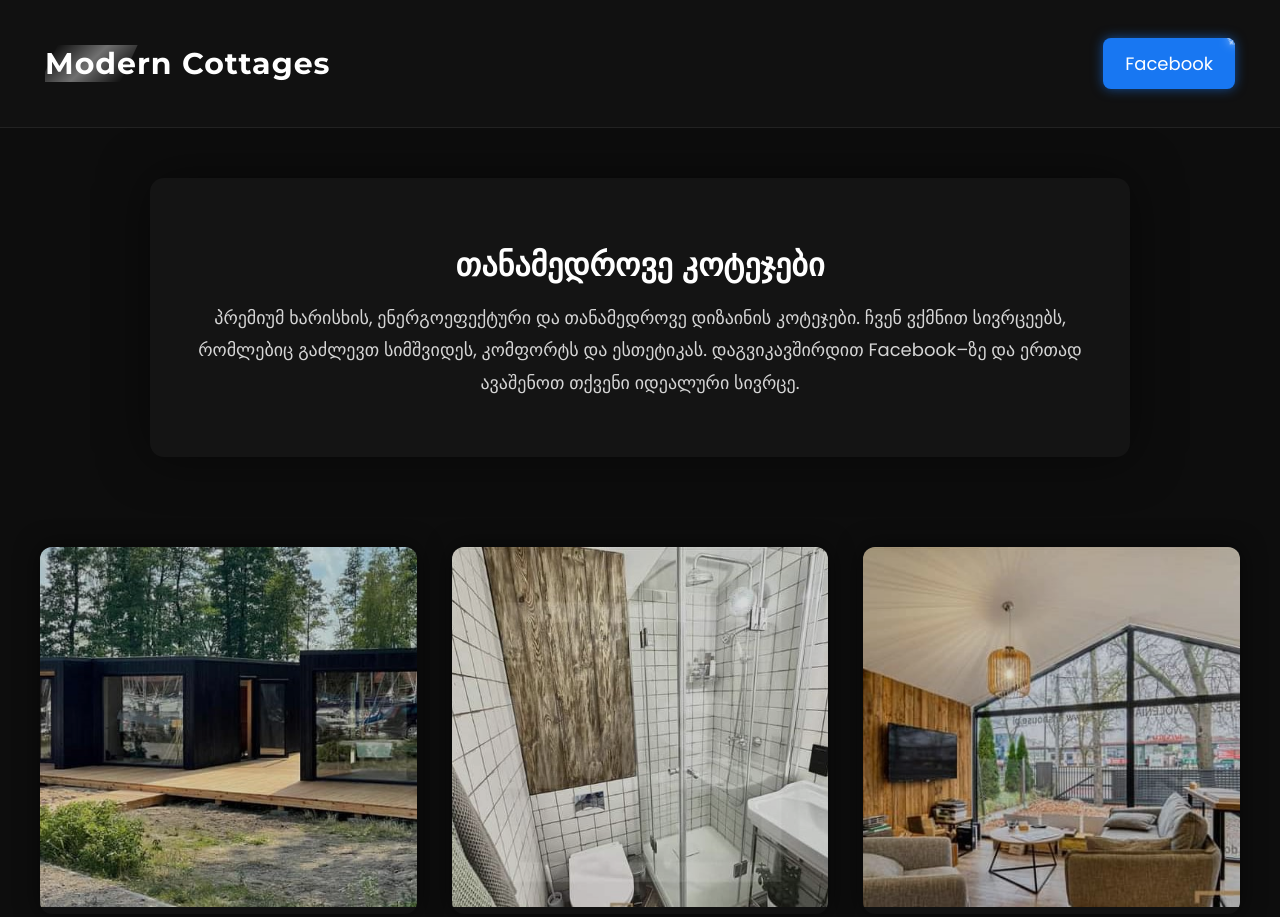
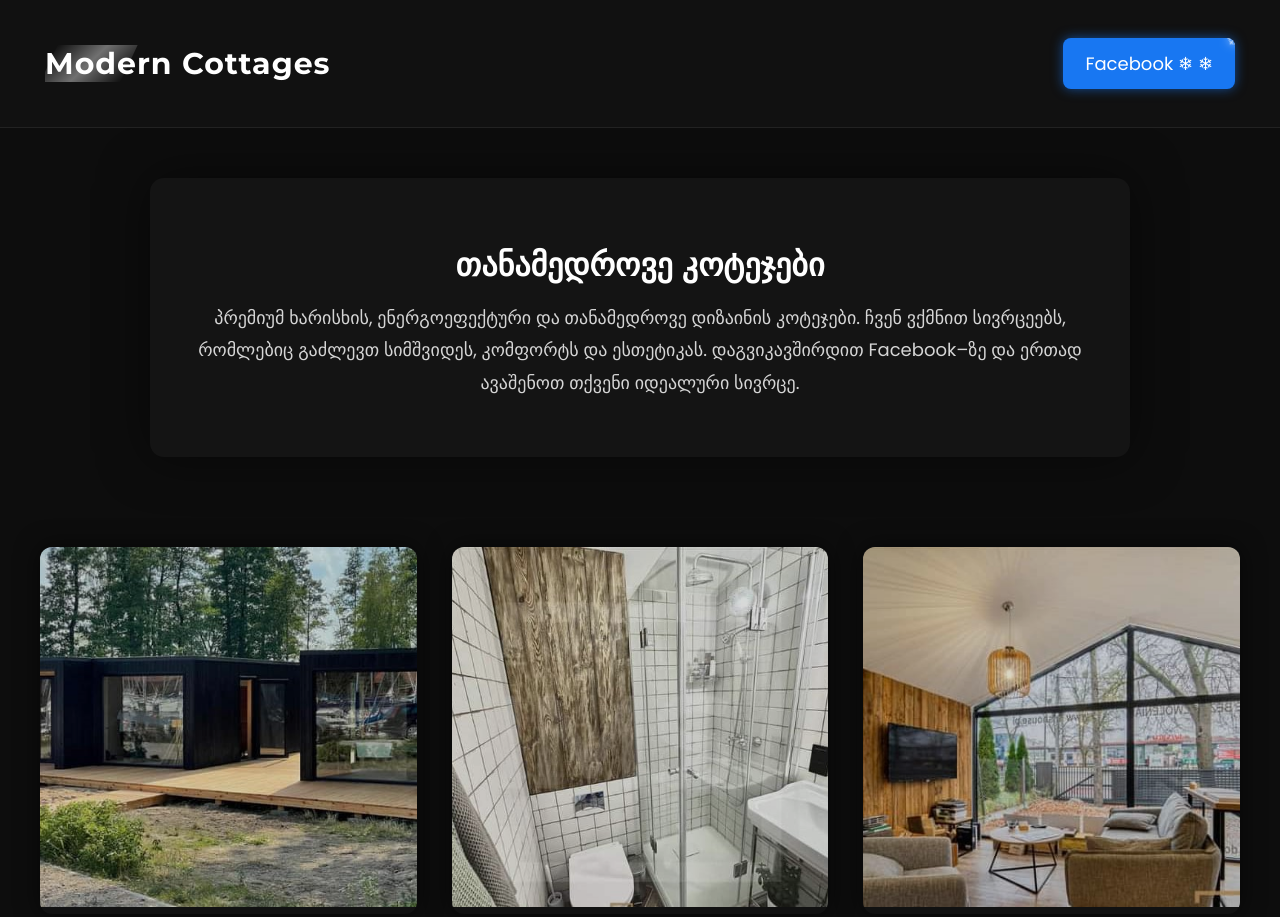
Before and after one commit to lewisgeorgian21-byte/my-website, a plain HTML site: page index.html in a window 1280 px wide. Shown: the top 917 px of the page. Drawn offline with Linux system fonts and the light colour scheme.

Commit message:
Update index.html

```diff
--- a/index.html
+++ b/index.html
@@ -21,7 +21,7 @@
 <!-- Google Verification -->
 <meta name="google-site-verification" content="googlecdd2d460f047e973.html">
 
-<!-- Google Fonts -->
+<!-- Fonts -->
 <link href="https://fonts.googleapis.com/css2?family=Montserrat:wght@600;700&family=Poppins:wght@300;400&display=swap" rel="stylesheet">
 
 <!-- CSS -->
@@ -32,7 +32,12 @@
 
 <header>
   <h1>Modern Cottages</h1>
-  <a class="fb" href="https://www.facebook.com/profile.php?id=61556734125289" target="_blank">Facebook</a>
+
+  <a class="fb" href="https://www.facebook.com/profile.php?id=61556734125289" target="_blank">
+    Facebook
+    <span class="snow1">❄</span>
+    <span class="snow2">❄</span>
+  </a>
 </header>
 
 <div class="intro">
@@ -62,7 +67,7 @@
 
 </div>
 
-<!-- LIGHTBOX (ფოტო დიდად რომ იხსნას) -->
+<!-- LIGHTBOX -->
 <div id="lightbox" style="
   display:none; position:fixed; top:0; left:0; width:100%; height:100%;
   background:rgba(0,0,0,0.85); justify-content:center; align-items:center;
```
